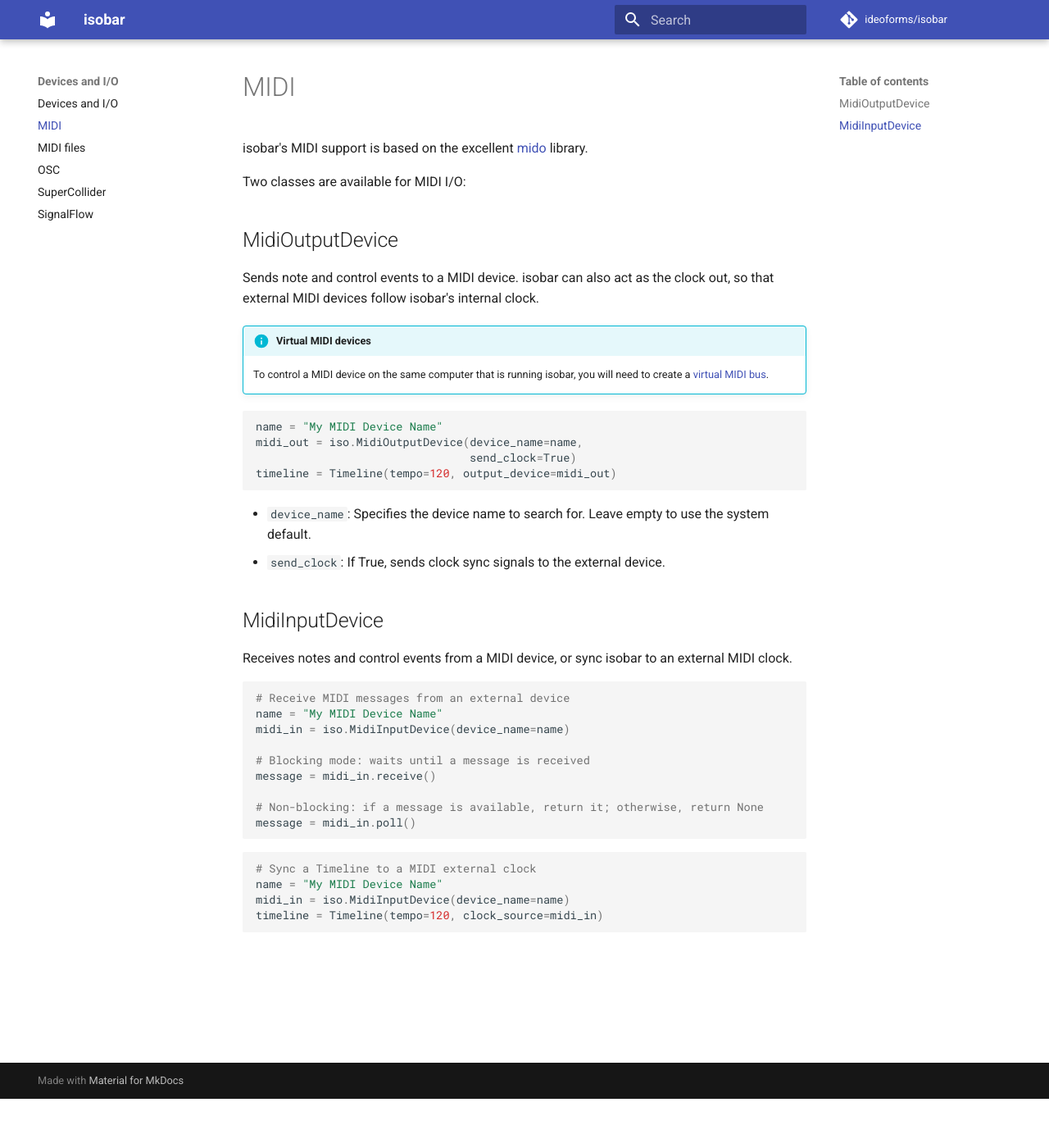
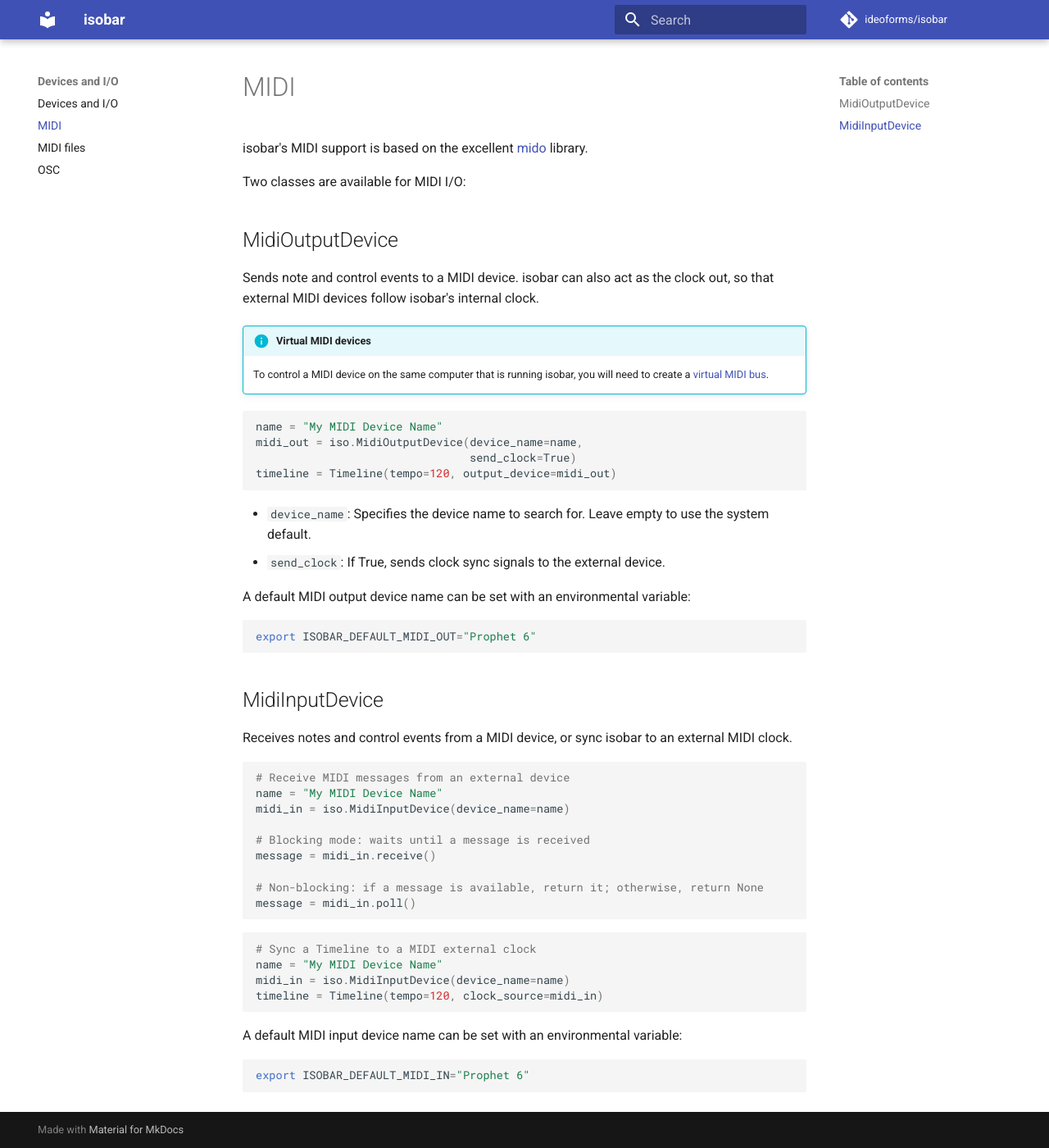
Before and after one commit to ideoforms/isobar, an MkDocs documentation site: the page built from docs/devices/midi.md, in a window 1280 px wide and 1400 px high, scrolled down 60 px. Shown: the whole window at 82% size. Built offline with MkDocs 1.6.1 and Material for MkDocs 9.7.7, drawn with Linux system fonts in a browser that asks for light colours; comment, search, counter and statistics services are not loaded.

Commit message:
Docs updates

````diff
--- a/docs/devices/midi.md
+++ b/docs/devices/midi.md
@@ -21,6 +21,12 @@
 - `device_name`: Specifies the device name to search for. Leave empty to use the system default.
 - `send_clock`: If True, sends clock sync signals to the external device.
 
+A default MIDI output device name can be set with an environmental variable:
+
+```
+export ISOBAR_DEFAULT_MIDI_OUT="Prophet 6"
+```
+
 ## MidiInputDevice
 
 Receives notes and control events from a MIDI device, or sync isobar to an external MIDI clock.
@@ -43,3 +49,9 @@
 midi_in = iso.MidiInputDevice(device_name=name)
 timeline = Timeline(tempo=120, clock_source=midi_in)
 ```
+
+A default MIDI input device name can be set with an environmental variable:
+
+```
+export ISOBAR_DEFAULT_MIDI_IN="Prophet 6"
+```
--- a/mkdocs.yml
+++ b/mkdocs.yml
@@ -34,5 +34,3 @@
    - MIDI: devices/midi.md
    - MIDI files: devices/midifile.md
    - OSC: devices/osc.md
-   - SuperCollider: devices/supercollider.md
-   - SignalFlow: devices/signalflow.md
````
Also changed, not shown: README.md (+9 -3 lines).
